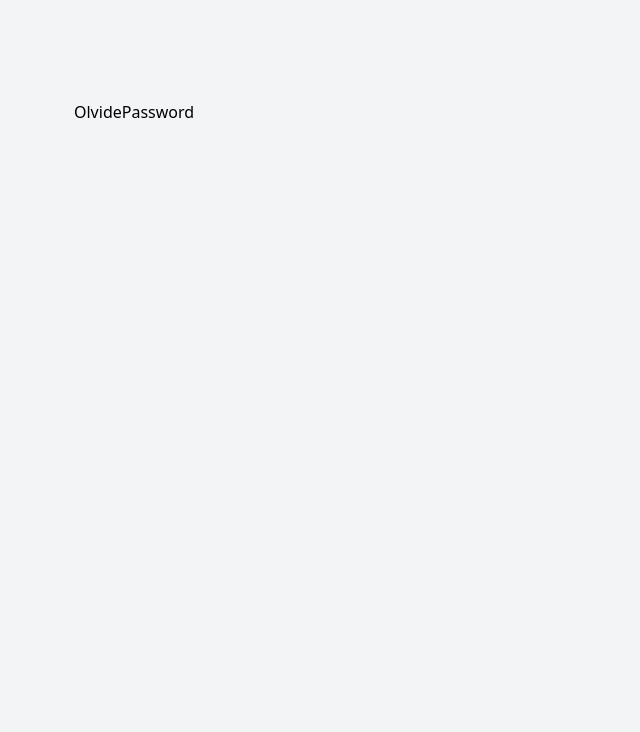
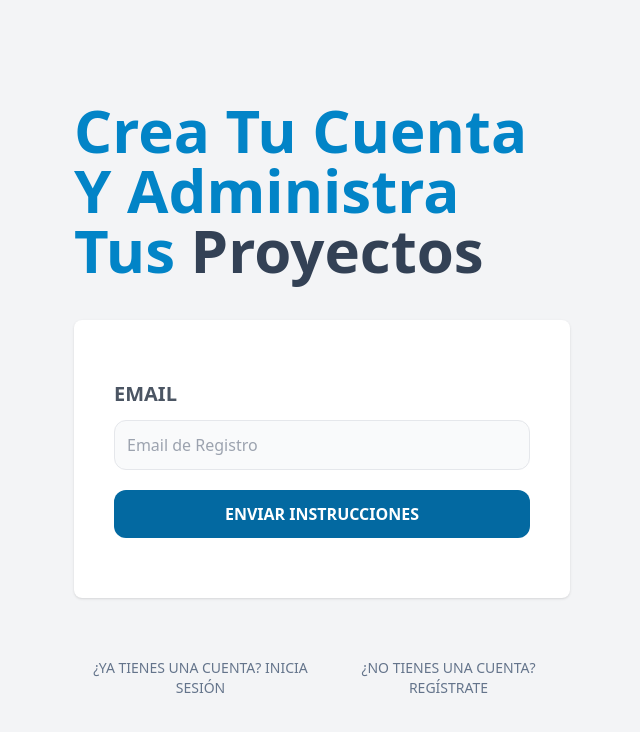
Before and after one commit to anngelicafernanda/uptask-mern, a React (Vite) app in the folder frontend/: page /olvide-password in a window 1280 px wide. Shown: the top 732 px of the page, without its empty margins (318-958 px from the left). Built offline with nearby package versions, Linux system fonts and the light colour scheme.

Commit message:
Creando la Página de Nuevo Password y Confirmar Cuenta

```diff
--- a/frontend/src/paginas/ConfirmarCuenta.jsx
+++ b/frontend/src/paginas/ConfirmarCuenta.jsx
@@ -1,5 +1,10 @@
 const ConfirmarCuenta = () => {
-	return <div>ConfirmarCuenta</div>;
+	return (
+		<h1 className="text-sky-600 font-black text-6xl capitalize">
+			Confirma tu cuenta y comienza a crear tus{' '}
+			<span className="text-slate-700">Proyectos</span>
+		</h1>
+	);
 };
 
 export default ConfirmarCuenta;
--- a/frontend/src/paginas/NuevoPassword.jsx
+++ b/frontend/src/paginas/NuevoPassword.jsx
@@ -1,5 +1,33 @@
 const NuevoPassword = () => {
-	return <div>NuevoPassword</div>;
+	return (
+		<>
+			<h1 className="text-sky-600 font-black text-6xl capitalize">
+				Restablece tu password y no pierdas acceso a tus{' '}
+				<span className="text-slate-700">Proyectos</span>
+			</h1>
+			<form className="my-10 bg-white shadow rounded-lg p-10" action="">
+				<div className="my-5">
+					<label
+						className="uppercase text-gray-600 block text-xl font-bold"
+						htmlFor="password"
+					>
+						Nuevo Password
+					</label>
+					<input
+						className="w-full mt-3 p-3 border rounded-xl bg-gray-50"
+						id="password"
+						type="password"
+						placeholder="Escribe tu nuevo Password"
+					/>
+				</div>
+				<input
+					type="submit"
+					value="Guardar Nuevo Password"
+					className="bg-sky-700 mb-5 w-full py-3 text-white uppercase font-bold rounded-xl hover:cursor-pointer hover:bg-sky-800 transition-colors"
+				/>
+			</form>
+		</>
+	);
 };
 
 export default NuevoPassword;
--- a/frontend/src/paginas/OlvidePassword.jsx
+++ b/frontend/src/paginas/OlvidePassword.jsx
@@ -1,5 +1,49 @@
+import { Link } from 'react-router-dom';
+
 const OlvidePassword = () => {
-	return <div>OlvidePassword</div>;
+	return (
+		<>
+			<h1 className="text-sky-600 font-black text-6xl capitalize">
+				Crea tu Cuenta y Administra Tus{' '}
+				<span className="text-slate-700">Proyectos</span>
+			</h1>
+			<form className="my-10 bg-white shadow rounded-lg p-10" action="">
+				<div className="my-5">
+					<label
+						className="uppercase text-gray-600 block text-xl font-bold"
+						htmlFor="email"
+					>
+						Email
+					</label>
+					<input
+						className="w-full mt-3 p-3 border rounded-xl bg-gray-50"
+						id="email"
+						type="email"
+						placeholder="Email de Registro"
+					/>
+				</div>
+				<input
+					type="submit"
+					value="Enviar Instrucciones"
+					className="bg-sky-700 mb-5 w-full py-3 text-white uppercase font-bold rounded-xl hover:cursor-pointer hover:bg-sky-800 transition-colors"
+				/>
+			</form>
+			<nav className="lg:flex lg:justify-between">
+				<Link
+					className="block text-center my-5 text-slate-500 uppercase text-sm"
+					to="/"
+				>
+					¿Ya tienes una cuenta? Inicia Sesión
+				</Link>
+				<Link
+					className="block text-center my-5 text-slate-500 uppercase text-sm"
+					to="/registrar"
+				>
+					¿No tienes una cuenta? Regístrate
+				</Link>
+			</nav>
+		</>
+	);
 };
 
 export default OlvidePassword;
```
